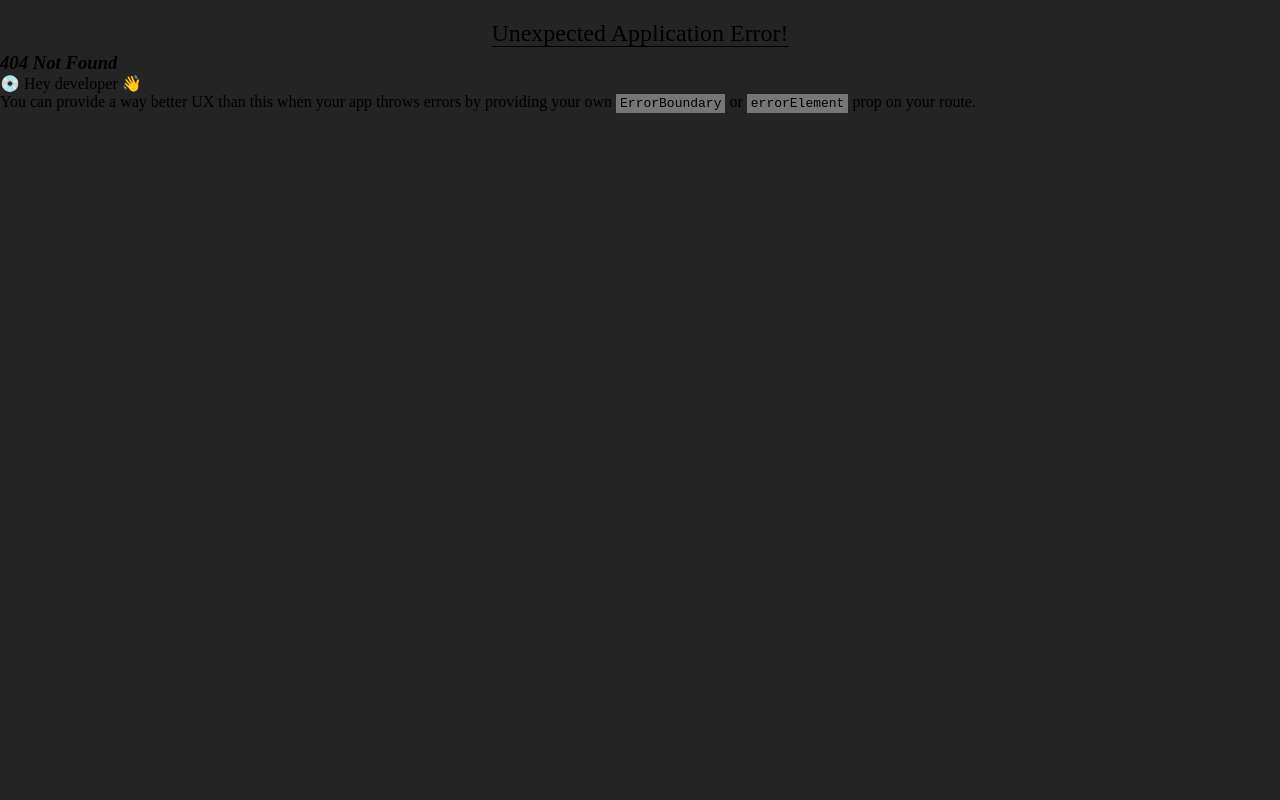
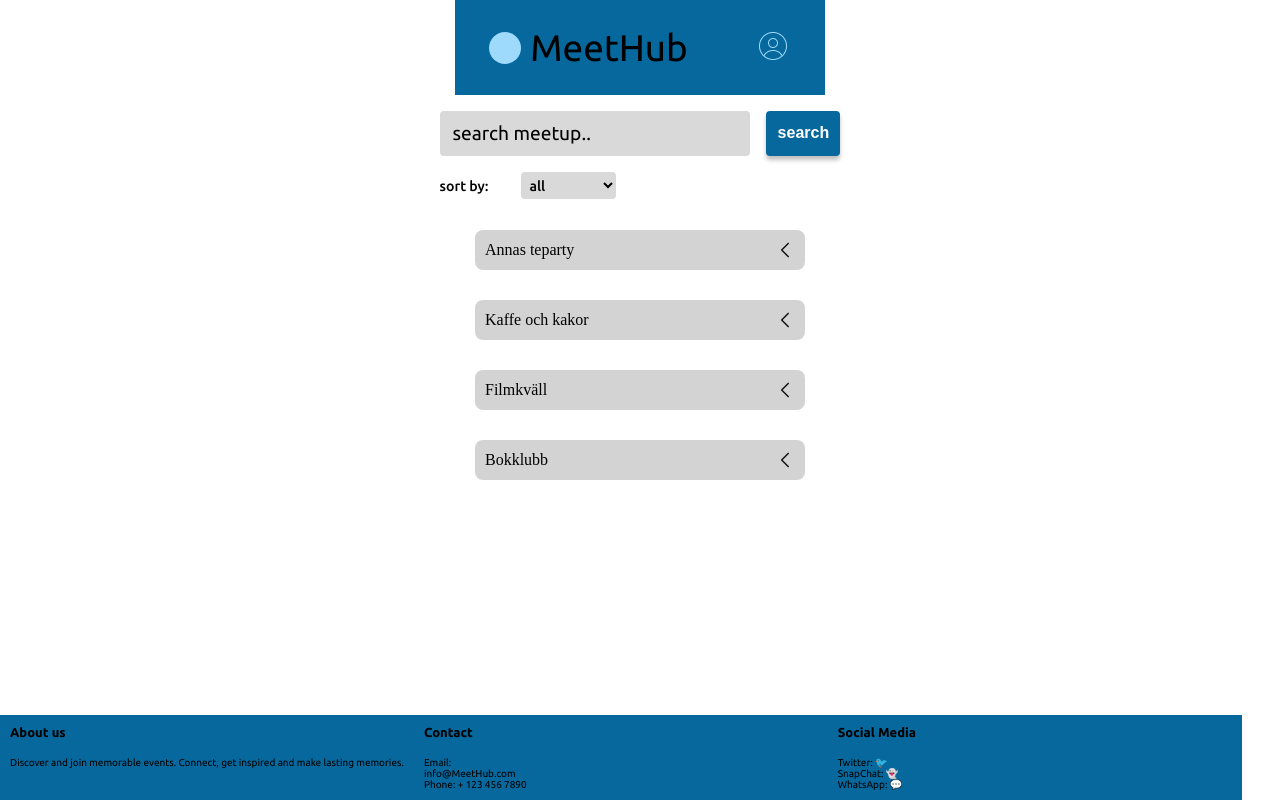
Before and after one commit to rebeckaelin/meetup, a React (Vite) app in the folder client/: page /meetups in a window 1280 px wide. Before the commit this address had no page. Built offline with nearby package versions, Linux system fonts and the light colour scheme.

Commit message:
setup meetinsgpage

```diff
--- a/client/src/components/Header.jsx
+++ b/client/src/components/Header.jsx
@@ -1,13 +1,14 @@
 import "../sass/Header.scss";
 
 import userLogo from "../assets/userLogo.png";
-
+import { useNavigate } from "react-router-dom";
 const Header = () => {
+  const navigate = useNavigate();
   return (
     <div className="headerMainContainer">
       <div className="left-container">
         <div className="ball"></div>
-        <h1>MeetHub</h1>
+        <h1 onClick={() => navigate("/")}>MeetHub</h1>
       </div>
       <div className="right-container">
         <img src={userLogo} alt="" />
--- /dev/null
+++ b/client/src/pages/MeetupsPage.jsx
@@ -0,0 +1,68 @@
+import Header from "../components/Header";
+import Footer from "../components/Footer";
+import UpcommingMeetup from "../components/UpcomingMeetup";
+import "../sass/MeetUpsPage.scss";
+import { useState, useEffect } from "react";
+import { meetupData } from "../data/meetupdata";
+const MeetupsPage = () => {
+  const [searchString, setSearchString] = useState("");
+  const [selectedCategory, setSelectedCategory] = useState("");
+
+  const searchForMeetup = (e) => {
+    e.preventDefault();
+    console.log(searchString);
+    //search meetup
+  };
+  const searchWithCategory = () => {
+    console.log("Selected Category:", selectedCategory);
+    //rendera ut lista
+  };
+
+  // Kör `searchWithCategory` varje gång `selectedCategory` ändras
+  useEffect(() => {
+    if (selectedCategory) {
+      searchWithCategory();
+    }
+  }, [selectedCategory]);
+  return (
+    <div className="meetupsPageWrapper">
+      <Header />
+
+      <div className="searchContainer">
+        <form onSubmit={(e) => searchForMeetup(e)} action="submit">
+          <input
+            onChange={(e) => setSearchString(e.target.value)}
+            type="text"
+            placeholder="search meetup.."
+          />
+          <button>search</button>
+        </form>
+        <div className="categoryContainer">
+          <label htmlFor="category">sort by:</label>
+          <select
+            onChange={(e) => {
+              setSelectedCategory(e.target.value), searchWithCategory(e);
+            }}
+            name="category"
+            id=""
+          >
+            <option value="all">all</option>
+            <option value="category2">category2</option>
+            <option value="category3">category3</option>
+            <option value="category4">category4</option>
+          </select>
+        </div>
+      </div>
+      <div className="meetupsWrapper">
+        {meetupData.map((meetup, index) => (
+          <UpcommingMeetup key={index} meetupDetails={meetup} />
+        ))}
+      </div>
+      <footer className="meetupsFooter">
+        <Footer />
+      </footer>
+    </div>
+  );
+};
+
+export default MeetupsPage;
--- a/client/src/routes/router.jsx
+++ b/client/src/routes/router.jsx
@@ -2,6 +2,8 @@ import { createBrowserRouter } from "react-router-dom";
 
 import StartPage from "../pages/StartPage";
 import Profile from "../pages/Profile";
+import MeetupsPage from "../pages/MeetupsPage";
+
 const router = createBrowserRouter([
   {
     path: "/",
@@ -11,6 +13,10 @@ const router = createBrowserRouter([
     path: "/profile",
     element: <Profile />,
   },
+  {
+    path: "/meetups",
+    element: <MeetupsPage />,
+  },
 ]);
 
 export default router;
--- a/client/src/sass/Footer.scss
+++ b/client/src/sass/Footer.scss
@@ -2,7 +2,7 @@
 @import url("https://fonts.googleapis.com/css2?family=Ubuntu:ital,wght@0,300;0,400;0,500;0,700;1,300;1,400;1,500;1,700&display=swap");
 
 .footerMainContainer {
-  background-color: rgb(6, 104, 157);
+  background-color: $dimBlue;
   display: grid;
   font-family: ubuntu;
 
--- /dev/null
+++ b/client/src/sass/MeetUpsPage.scss
@@ -0,0 +1,82 @@
+@use "./index" as *;
+
+.meetupsPageWrapper {
+  @include setDisplayFlex($column);
+  background-color: $white;
+  gap: 1rem;
+  min-height: 100vh;
+  min-width: 350px;
+}
+.meetupsFooter {
+  position: absolute;
+  bottom: 0;
+}
+.searchContainer {
+  @include setDisplayFlex($column);
+  justify-content: space-between;
+  gap: 1rem;
+
+  & form {
+    @include setDisplayFlex($row);
+    gap: 1rem;
+  }
+  & input {
+    @include secondaryFont($black, $fontFamily);
+    padding-left: 0.8rem;
+    background-color: $shaddow;
+    border-radius: $rounded;
+    border: none;
+    height: 2.8rem;
+    font-family: $fontFamily;
+  }
+  & ::placeholder {
+    color: $black;
+  }
+  & button {
+    padding: 0.7rem;
+    @include setButtonStyle($white, $dimBlue);
+  }
+  & label,
+  select,
+  option {
+    @include textFont($black, $fontFamily);
+    margin: 0;
+  }
+  & select {
+    background-color: $shaddow;
+    border-radius: $rounded;
+    border: none;
+    padding: 0.3rem;
+  }
+}
+.categoryContainer {
+  @include setDisplayFlex($row);
+  align-items: center;
+  gap: 2rem;
+  margin: 0;
+}
+.meetupsWrapper {
+  @include setDisplayFlex($column);
+}
+.meetupContainer {
+  @include setDisplayFlex($row);
+  align-items: center;
+  background-color: $shaddow;
+  border: $rounded;
+  height: 3rem;
+  width: 22rem;
+  padding: 1rem;
+
+  & h2 {
+    @include secondaryFont($black, $fontFamily);
+    margin: 0;
+  }
+  & p {
+    @include textFont($black, $fontFamily);
+    margin: 0;
+  }
+  & button {
+    @include setButtonStyle($black, $white);
+    padding: 0.3rem;
+  }
+}
--- a/client/src/sass/_mixins.scss
+++ b/client/src/sass/_mixins.scss
@@ -1,15 +1,16 @@
 @mixin setDisplayFlex($direction) {
   display: flex;
   flex-direction: $direction;
-  align-items: center;
   margin: 0 auto;
   padding: 0;
 }
 
-@mixin setButtonStyle($fontColor, $backgroundColor, $borderRadius, $boxShadow) {
-  border-radius: $borderRadius;
-  box-shadow: $boxShadow;
+@mixin setButtonStyle($fontColor, $backgroundColor) {
+  border-radius: 4px;
+  // box-shadow: $boxShadow;
+  box-shadow: 0 4px 4px 0 rgba(0, 0, 0, 0.25);
   font-size: 1rem;
+  border: none;
   font-weight: bold;
   color: $fontColor;
   background-color: $backgroundColor;
@@ -35,7 +36,8 @@
   color: $fontColor;
 }
 
-@mixin textFont($fontColor) {
+@mixin textFont($fontColor, $fontFamily) {
+  font-family: $fontFamily;
   font-size: 0.88rem;
   font-weight: 500;
   color: $fontColor;
```
